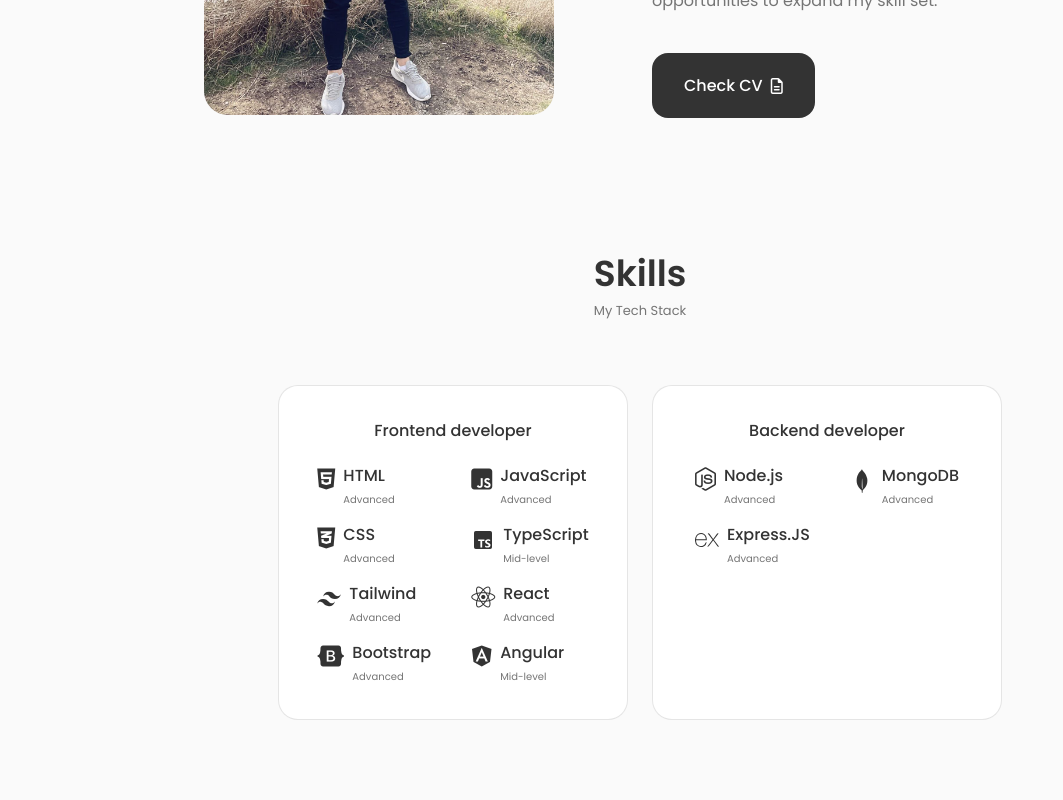
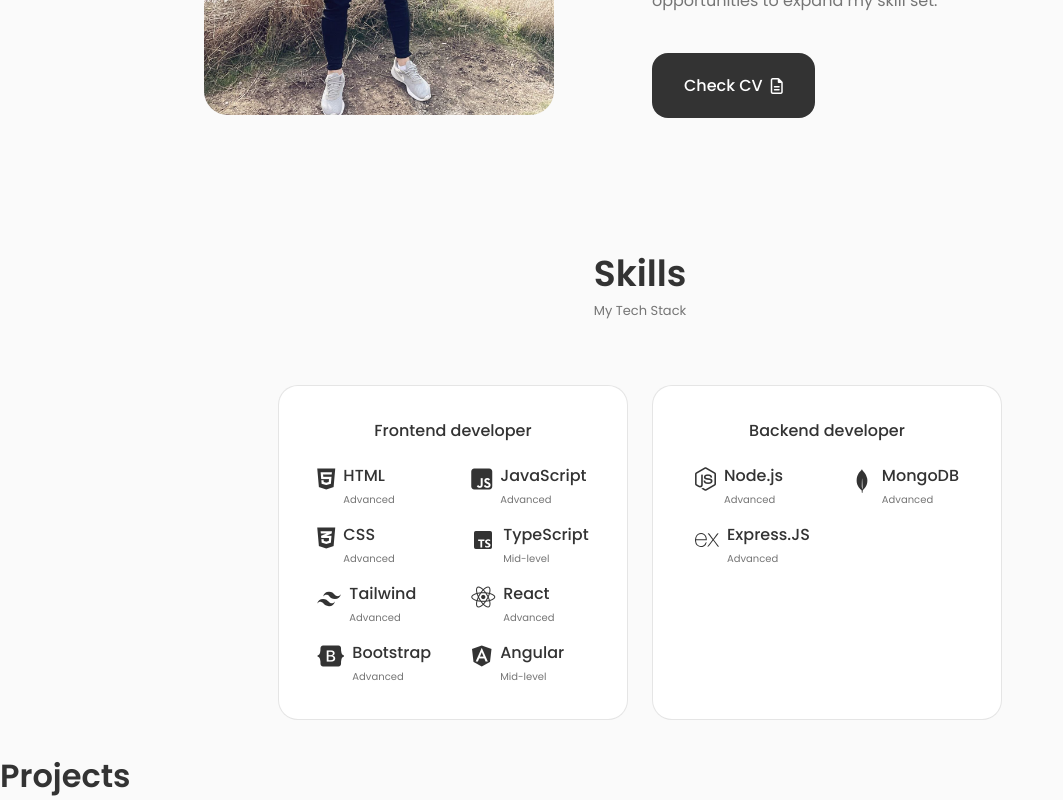
Before and after one commit to emin-apm/Portfolio, a React (Vite) app in the folder MyPortfolio/: page / in a window 1280 px wide. Shown: the part 1243-2043 px from the top of the page, without its empty margins (0-1063 px from the left). Before the commit the page ends 1995 px from the top, so only its background shows below. Built offline with nearby package versions, Linux system fonts and the light colour scheme.

Commit message:
Projects component init

```diff
--- /dev/null
+++ b/MyPortfolio/src/components/Projects/Projects.jsx
@@ -0,0 +1,5 @@
+import styles from "./ProjectsStyles.module.css";
+
+export default function Projects() {
+  return <h1>Projects</h1>;
+}
--- a/MyPortfolio/src/pages/HomePage.jsx
+++ b/MyPortfolio/src/pages/HomePage.jsx
@@ -1,6 +1,7 @@
 import About from "../components/About/About";
 import Header from "../components/Header/Header";
 import Hero from "../components/Hero/Hero";
+import Projects from "../components/Projects/Projects";
 import Skills from "../components/Skills/Skills";
 
 export default function HomePage() {
@@ -10,6 +11,7 @@ export default function HomePage() {
       <Hero />
       <About />
       <Skills />
+      <Projects />
     </>
   );
 }
```
Also changed, not shown: MyPortfolio/src/components/Projects/ProjectsStyles.module.css (added).
